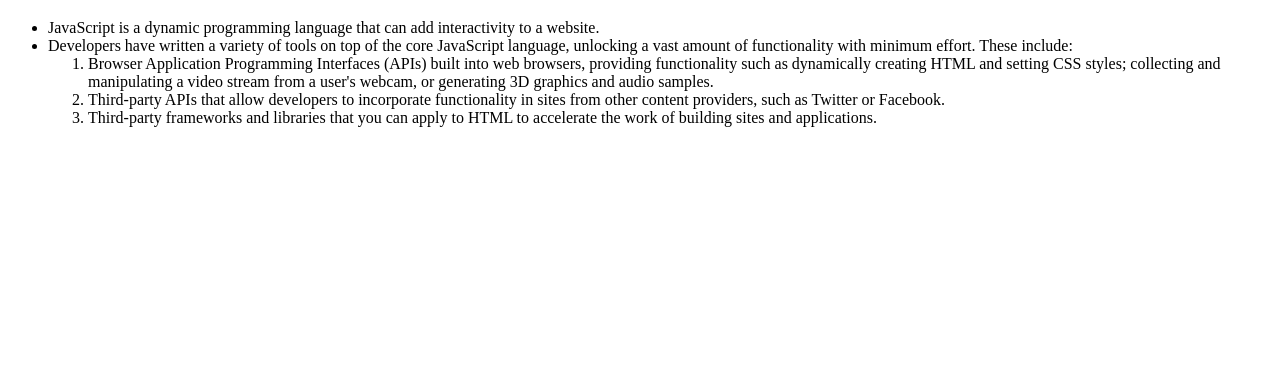
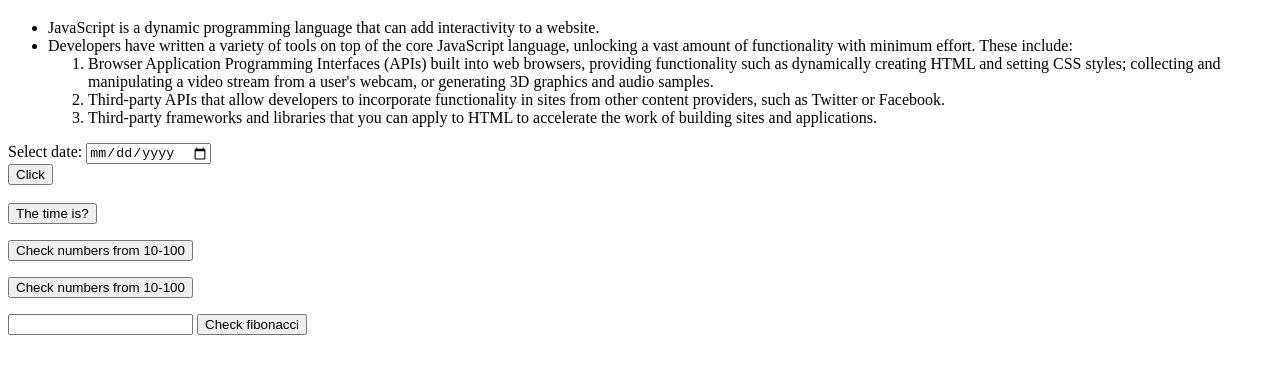
Before and after one commit to SaumyaGupta907/hello-world, a plain HTML site: page javascript.html in a window 1280 px wide. Shown: the part 61-434 px from the top of the page. Drawn offline with Linux system fonts and the light colour scheme.

Commit message:
Javascript practice

```diff
--- a/javascript.html
+++ b/javascript.html
@@ -3,6 +3,51 @@
 <head>
 	<title>Javascript</title>
 	<h1>Javascript</h1>
+		<script type="text/javascript">
+		var a=5;
+		var b=10;
+		var array=[1,2,3,4,5];
+		console.log(a,b);
+		var index_3= String(array[2]);
+		console.log(typeof(index_3));
+		function fn1() {
+			var myDate= document.getElementById("Date1").value;
+			alert("Date is: " +myDate);
+		}
+		function controlFlow(){
+			var num= prompt("Please enter a number");
+			if (10<num && num<100){
+				  document.getElementById("demo1").innerHTML= "The number lies in between 10 and 100";
+			} else{
+				 document.getElementById("demo1").innerHTML= "The number does not lie in between 10 and 100";
+			}
+		}
+		function switchCase(){
+			var num= prompt("Enter a number");
+			switch (ch){
+				case num>10 && num<50:
+				document.getElementById("demo1").innerHTML= "The number lies in between 10 and 50";
+				break;
+				case num< 100 && num>49:
+				document.getElementById("demo2").innerHTML= "The number lies in between 50 and 100";
+			}
+		}
+			try {
+  				function fibonacci() {
+  					var num=document.getElementById("demo3").value
+    				if (num <= 1) {
+    					return 1;
+    				}
+  				  		return fibonacci(num - 1) + fibonacci(num - 2);
+			}
+			}
+			catch(err) {
+				  document.getElementById("demo4").innerHTML = err.message;
+			}
+			finally{
+				document.getElementById("demo4").innerHTML = "Finally block ";
+			}
+</script>
 </head>
 <body>
 	<ul>
@@ -16,13 +61,18 @@
 			 </ol>
 		</li>
 	</ul>
-	<script type="text/javascript">
-		var a=5;
-		var b=10;
-		var array=[1,2,3,4,5];
-		console.log(a,b);
-		var index_3= String(array[2]);
-		console.log(typeof(index_3));
-	</script>
+  		<label for="Date1">Select date:</label>
+  		<input type="date" id="Date1" name="Date1"><br>
+  		<button onclick="fn1()" id="btn1">Click</button><br><br>
+  		<button onclick="document.getElementById('demo').innerHTML=Date()">The time is?</button>
+  		<p id="demo"></p>
+  		<button onclick="controlFlow()">Check numbers from 10-100</button>
+  		<p id="demo1"></p>
+  		 <button onclick="switchCase()">Check numbers from 10-100</button>
+  		<p id="demo2"></p>
+  		<input type="number" id="demo3">
+  		<button onclick="fibonacci()">Check fibonacci</button>
+  		<p id="demo4"></p>
+
 </body>
 </html>
```
